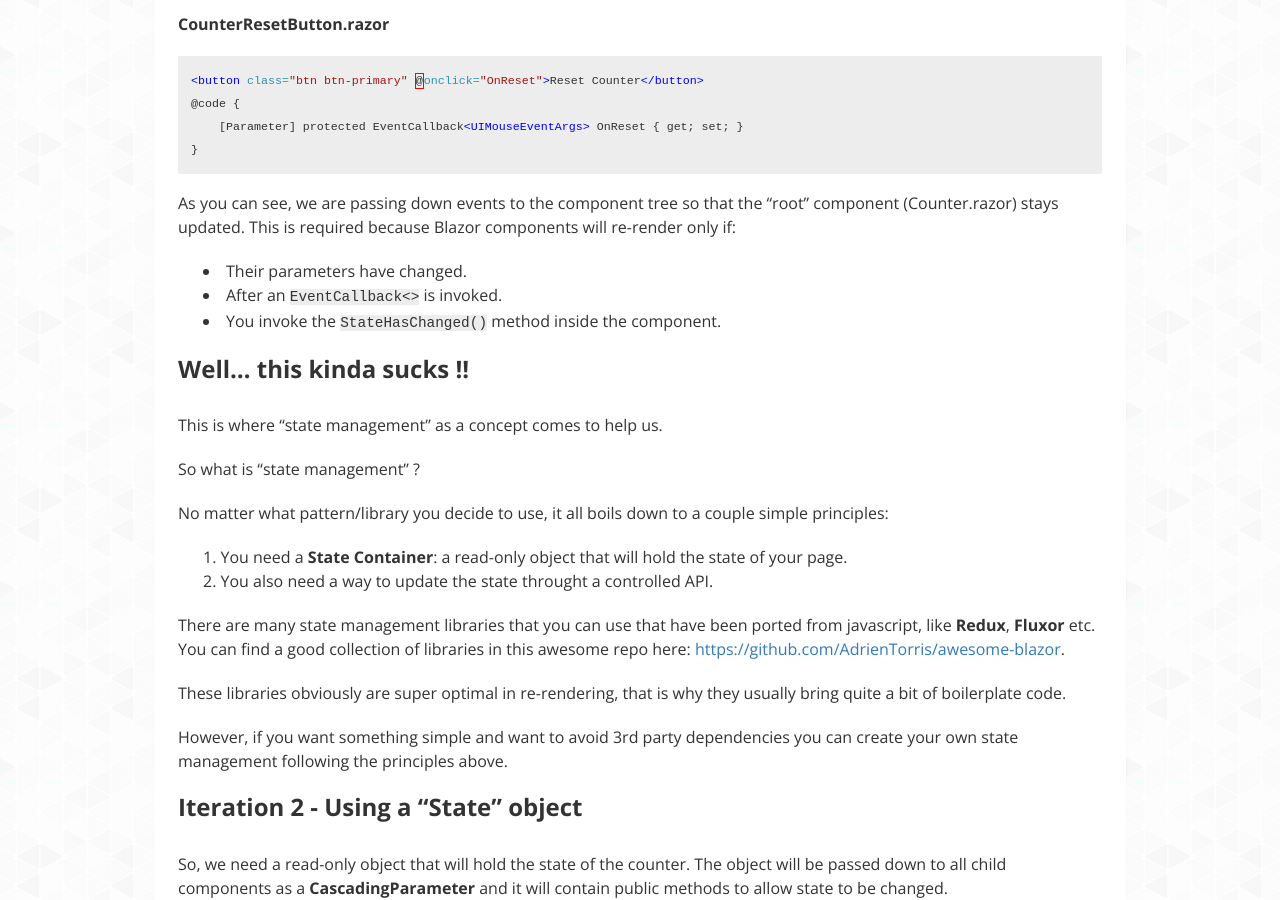
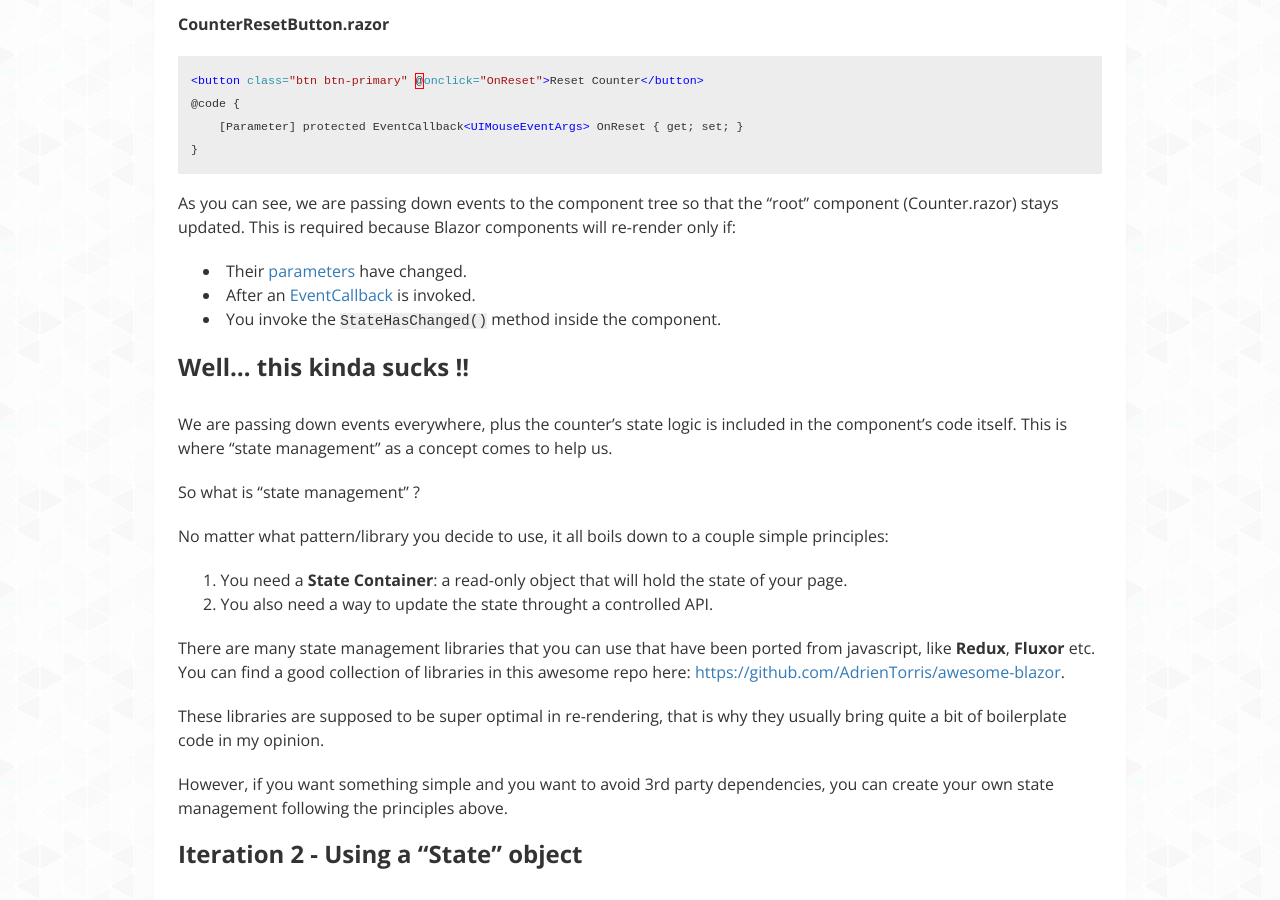
Before and after one commit to stavroskasidis/stavroskasidis.github.io, a Jekyll site: the page built from _posts/2019-08-01-blazor-simple-state-management.md, in a window 1280 px wide and 900 px high, scrolled down 1903 px. Built offline with Jekyll 4.4.1, drawn with Linux system fonts in a browser that asks for light colours; nearby versions of some CDN libraries; some web fonts are replaced; comment, search, counter and statistics services are not loaded; some of the changed text lies outside the part shown.

Commit message:
minor fixes

```diff
--- a/_posts/2019-08-01-blazor-simple-state-management.md
+++ b/_posts/2019-08-01-blazor-simple-state-management.md
@@ -83,12 +83,13 @@ Here is how they look like:
 
 As you can see, we are passing down events to the component tree so that the "root" component (Counter.razor) stays updated. This is required because
 Blazor components will re-render only if:
-* Their parameters have changed.
-* After an `EventCallback<>` is invoked.
+* Their [parameters](https://docs.microsoft.com/en-us/aspnet/core/blazor/components?view=aspnetcore-3.0#component-parameters) have changed.
+* After an [EventCallback](https://docs.microsoft.com/en-us/aspnet/core/blazor/components?view=aspnetcore-3.0#eventcallback) is invoked.
 * You invoke the `StateHasChanged()` method inside the component.
 
 ### Well... this kinda sucks !!
 
+We are passing down events everywhere, plus the counter's state logic is included in the component's code itself.
 This is where "state management" as a concept comes to help us.
 
 So what is "state management" ?
@@ -100,14 +101,14 @@ No matter what pattern/library you decide to use, it all boils down to a couple
 There are many state management libraries that you can use that have been ported from javascript, like **Redux**, **Fluxor** etc. You can find a good collection
 of libraries in this awesome repo here: [https://github.com/AdrienTorris/awesome-blazor](https://github.com/AdrienTorris/awesome-blazor).
 
-These libraries obviously are super optimal in re-rendering, that is why they usually bring quite a bit of boilerplate code.
+These libraries are supposed to be super optimal in re-rendering, that is why they usually bring quite a bit of boilerplate code in my opinion.
 
-However, if you want something simple and want to avoid 3rd party dependencies you can create your own state management following the principles above.
+However, if you want something simple and you want to avoid 3rd party dependencies, you can create your own state management following the principles above.
 
 ### Iteration 2 - Using a "State" object
 
 So, we need a read-only object that will hold the state of the counter. The object will be passed down to all child components as a
-**CascadingParameter** and it will contain public methods to allow state to be changed.
+[**CascadingParameter**](https://docs.microsoft.com/en-us/aspnet/core/blazor/components?view=aspnetcore-3.0#cascading-values-and-parameters) and it will contain public methods to allow state to be changed.
 
 It will also contain an **OnCountChanged** event so that the "page" component (Counter.razor) will subscribe to,
 listening for changes to re-render itself.
@@ -224,11 +224,13 @@ public partial class CounterState
         }
         public void IncrementCounter()
         {
+            //We can access private setter of CurrentCount, because this class is nested inside CounterState
             this.state.CurrentCount++;
             OnCountChanged?.Invoke();
         }
         public void ResetCounter()
         {
+            //We can access private setter of CurrentCount, because this class is nested inside CounterState
             this.state.CurrentCount = 0;
             OnCountChanged?.Invoke();
         }
```
Also changed, not shown: other parts of _posts/2019-08-01-blazor-simple-state-management.md (+5 -6 lines).
